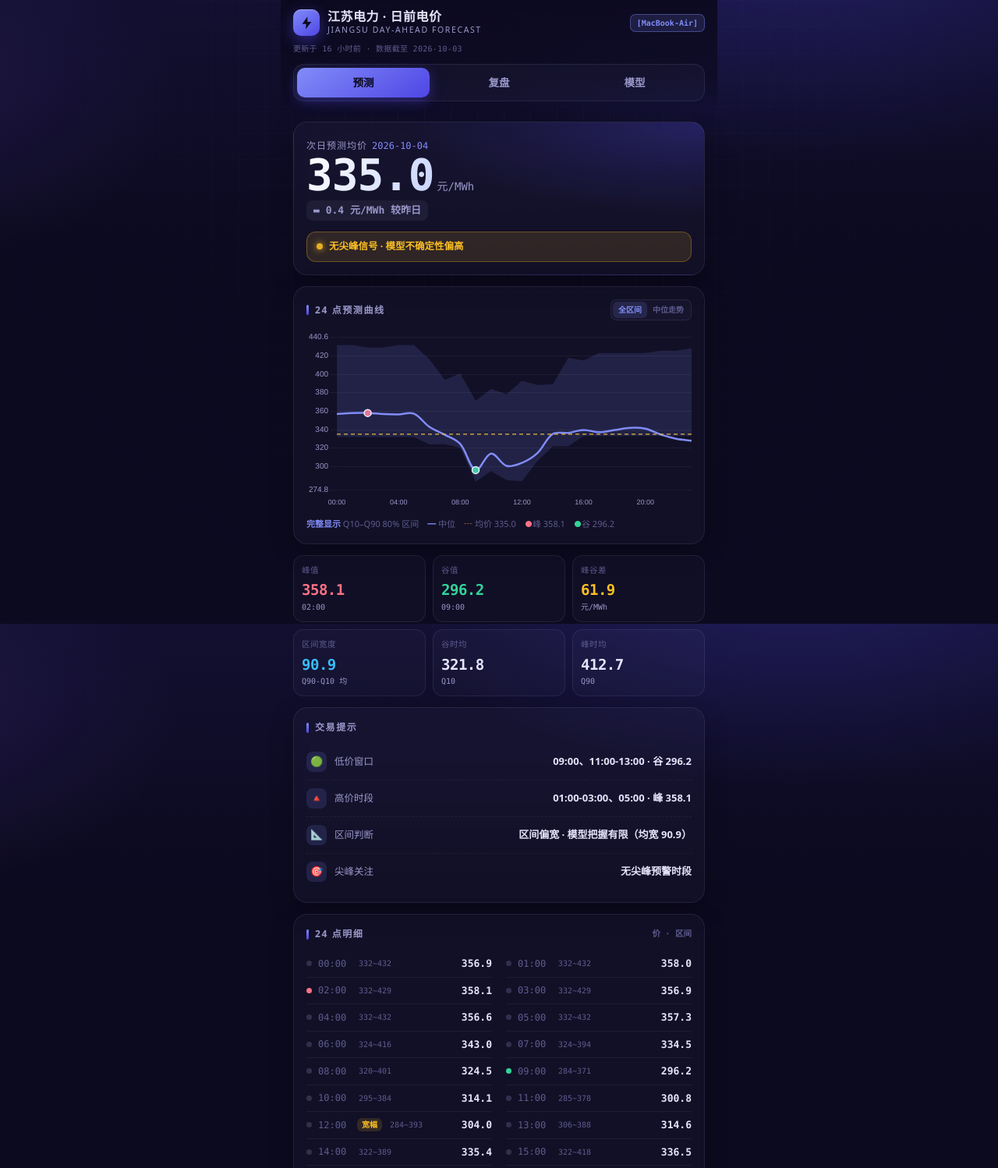
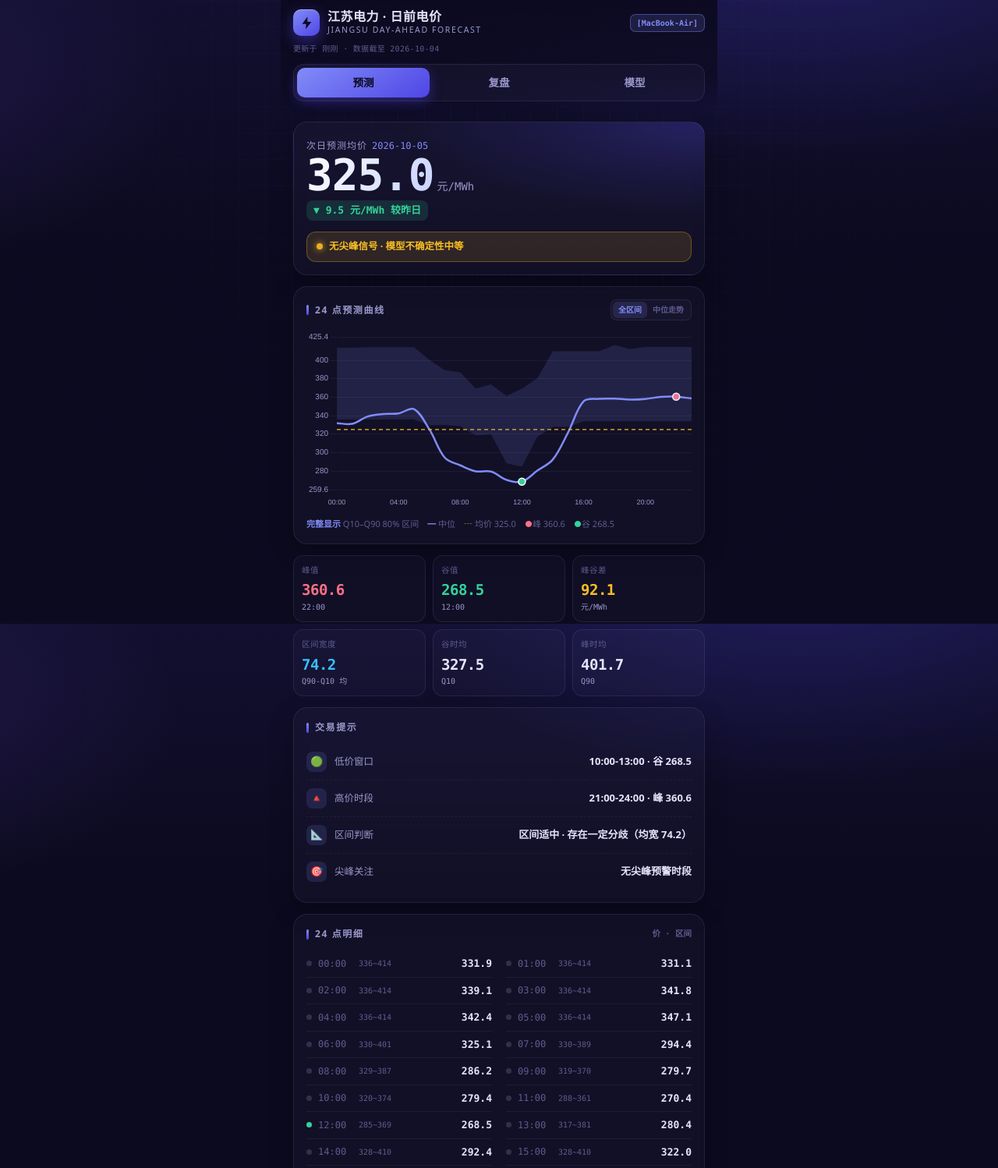
Before and after one commit to kingswoodjesse61528-netizen/jspower-pages, a plain HTML site: page index.html in a window 1280 px wide. Shown: the top 1498 px of the page at 78% size. Drawn offline with Linux system fonts and the light colour scheme.

Commit message:
snapshot 2026-10-04 10:25

```diff
--- a/data.json
+++ b/data.json
@@ -1,179 +1,179 @@
 {
   "meta": {
-    "generated_at": "2026-10-03T10:55:58",
+    "generated_at": "2026-10-04T10:25:45",
     "machine": "MacBook-Air",
-    "data_date": "2026-10-03",
-    "pred_date": "2026-10-04"
+    "data_date": "2026-10-04",
+    "pred_date": "2026-10-05"
   },
   "prediction": {
-    "date": "2026-10-04",
+    "date": "2026-10-05",
     "hours": [
       {
         "hour": 0,
-        "median": 356.9,
-        "q10": 332.1,
-        "q90": 431.7,
+        "median": 331.9,
+        "q10": 335.8,
+        "q90": 413.6,
         "warning": "常态"
       },
       {
         "hour": 1,
-        "median": 358.0,
-        "q10": 332.1,
-        "q90": 431.7,
+        "median": 331.1,
+        "q10": 335.8,
+        "q90": 413.6,
         "warning": "常态"
       },
       {
         "hour": 2,
+        "median": 339.1,
+        "q10": 335.8,
+        "q90": 414.2,
+        "warning": "常态"
+      },
+      {
+        "hour": 3,
+        "median": 341.8,
+        "q10": 335.8,
+        "q90": 414.2,
+        "warning": "常态"
+      },
+      {
+        "hour": 4,
+        "median": 342.4,
+        "q10": 335.8,
+        "q90": 414.2,
+        "warning": "常态"
+      },
+      {
+        "hour": 5,
+        "median": 347.1,
+        "q10": 335.8,
+        "q90": 414.2,
+        "warning": "常态"
+      },
+      {
+        "hour": 6,
+        "median": 325.1,
+        "q10": 329.5,
+        "q90": 400.5,
+        "warning": "常态"
+      },
+      {
+        "hour": 7,
+        "median": 294.4,
+        "q10": 329.9,
+        "q90": 389.2,
+        "warning": "常态"
+      },
+      {
+        "hour": 8,
+        "median": 286.2,
+        "q10": 328.6,
+        "q90": 386.9,
+        "warning": "常态"
+      },
+      {
+        "hour": 9,
+        "median": 279.7,
+        "q10": 318.7,
+        "q90": 369.5,
+        "warning": "常态"
+      },
+      {
+        "hour": 10,
+        "median": 279.4,
+        "q10": 319.8,
+        "q90": 373.9,
+        "warning": "常态"
+      },
+      {
+        "hour": 11,
+        "median": 270.4,
+        "q10": 288.4,
+        "q90": 361.4,
+        "warning": "常态"
+      },
+      {
+        "hour": 12,
+        "median": 268.5,
+        "q10": 284.8,
+        "q90": 369.1,
+        "warning": "常态"
+      },
+      {
+        "hour": 13,
+        "median": 280.4,
+        "q10": 317.3,
+        "q90": 380.6,
+        "warning": "常态"
+      },
+      {
+        "hour": 14,
+        "median": 292.4,
+        "q10": 327.9,
+        "q90": 409.8,
+        "warning": "常态"
+      },
+      {
+        "hour": 15,
+        "median": 322.0,
+        "q10": 327.9,
+        "q90": 409.8,
+        "warning": "常态"
+      },
+      {
+        "hour": 16,
+        "median": 355.5,
+        "q10": 334.0,
+        "q90": 409.8,
+        "warning": "常态"
+      },
+      {
+        "hour": 17,
+        "median": 358.2,
+        "q10": 334.0,
+        "q90": 409.8,
+        "warning": "常态"
+      },
+      {
+        "hour": 18,
+        "median": 358.4,
+        "q10": 334.0,
+        "q90": 416.5,
+        "warning": "常态"
+      },
+      {
+        "hour": 19,
+        "median": 357.4,
+        "q10": 334.0,
+        "q90": 412.0,
+        "warning": "常态"
+      },
+      {
+        "hour": 20,
         "median": 358.1,
-        "q10": 332.1,
-        "q90": 428.9,
-        "warning": "常态"
-      },
-      {
-        "hour": 3,
-        "median": 356.9,
-        "q10": 332.1,
-        "q90": 428.9,
-        "warning": "常态"
-      },
-      {
-        "hour": 4,
-        "median": 356.6,
-        "q10": 332.1,
-        "q90": 431.7,
-        "warning": "常态"
-      },
-      {
-        "hour": 5,
-        "median": 357.3,
-        "q10": 332.1,
-        "q90": 431.7,
-        "warning": "常态"
-      },
-      {
-        "hour": 6,
-        "median": 343.0,
-        "q10": 323.9,
-        "q90": 416.3,
-        "warning": "常态"
-      },
-      {
-        "hour": 7,
-        "median": 334.5,
-        "q10": 324.2,
-        "q90": 393.9,
-        "warning": "常态"
-      },
-      {
-        "hour": 8,
-        "median": 324.5,
-        "q10": 320.4,
-        "q90": 400.8,
-        "warning": "常态"
-      },
-      {
-        "hour": 9,
-        "median": 296.2,
-        "q10": 283.7,
-        "q90": 371.4,
-        "warning": "常态"
-      },
-      {
-        "hour": 10,
-        "median": 314.1,
-        "q10": 295.1,
-        "q90": 384.2,
-        "warning": "常态"
-      },
-      {
-        "hour": 11,
-        "median": 300.8,
-        "q10": 285.3,
-        "q90": 378.4,
-        "warning": "常态"
-      },
-      {
-        "hour": 12,
-        "median": 304.0,
-        "q10": 284.0,
-        "q90": 392.9,
-        "warning": "不确定性偏高"
-      },
-      {
-        "hour": 13,
-        "median": 314.6,
-        "q10": 305.8,
-        "q90": 388.4,
-        "warning": "常态"
-      },
-      {
-        "hour": 14,
-        "median": 335.4,
-        "q10": 321.8,
-        "q90": 389.1,
-        "warning": "常态"
-      },
-      {
-        "hour": 15,
-        "median": 336.5,
-        "q10": 321.8,
-        "q90": 417.8,
-        "warning": "常态"
-      },
-      {
-        "hour": 16,
-        "median": 339.7,
-        "q10": 333.0,
-        "q90": 415.0,
-        "warning": "常态"
-      },
-      {
-        "hour": 17,
-        "median": 337.2,
-        "q10": 333.0,
-        "q90": 423.1,
-        "warning": "常态"
-      },
-      {
-        "hour": 18,
-        "median": 339.6,
-        "q10": 333.0,
-        "q90": 423.1,
-        "warning": "常态"
-      },
-      {
-        "hour": 19,
-        "median": 342.0,
-        "q10": 333.0,
-        "q90": 423.1,
-        "warning": "常态"
-      },
-      {
-        "hour": 20,
-        "median": 341.1,
-        "q10": 333.0,
-        "q90": 423.1,
+        "q10": 334.0,
+        "q90": 414.3,
         "warning": "常态"
       },
       {
         "hour": 21,
-        "median": 334.7,
-        "q10": 333.0,
-        "q90": 425.6,
+        "median": 360.3,
+        "q10": 334.0,
+        "q90": 414.3,
         "warning": "常态"
       },
       {
         "hour": 22,
-        "median": 330.2,
-        "q10": 333.0,
-        "q90": 425.6,
+        "median": 360.6,
+        "q10": 334.0,
+        "q90": 414.3,
         "warning": "常态"
       },
       {
         "hour": 23,
-        "median": 328.1,
-        "q10": 333.0,
-        "q90": 428.4,
+        "median": 358.6,
+        "q10": 334.0,
+        "q90": 414.3,
         "warning": "常态"
       }
     ],
@@ -181,36 +181,27 @@
     "imputed_features": [],
     "quality_note": "",
     "summary": {
-      "avg_median": 335.0,
+      "avg_median": 325.0,
       "peak": {
-        "hour": 2,
-        "price": 358.1
+        "hour": 22,
+        "price": 360.6
       },
       "valley": {
-        "hour": 9,
-        "price": 296.2
+        "hour": 12,
+        "price": 268.5
       },
       "band80": {
-        "q10_avg": 321.8,
-        "q90_avg": 412.7
+        "q10_avg": 327.5,
+        "q90_avg": 401.7
       },
       "warning_counts": {
-        "常态": 23,
-        "不确定性偏高": 1
+        "常态": 24
       }
     }
   },
   "accuracy": {
     "records": [
       {
-        "date": "2026-09-04",
-        "n": 24,
-        "mae": 56.77,
-        "naive_mae": 36.35,
-        "rmae": 1.562,
-        "cover80": 0.375
-      },
-      {
         "date": "2026-09-05",
         "n": 24,
         "mae": 48.85,
@@ -425,18 +416,26 @@
         "naive_mae": 47.47,
         "rmae": 1.675,
         "cover80": 0.167
+      },
+      {
+        "date": "2026-10-03",
+        "n": 24,
+        "mae": 90.31,
+        "naive_mae": 46.17,
+        "rmae": 1.956,
+        "cover80": 0.0
       }
     ],
     "summary": {
       "n_days": 28,
       "n_days_7": 6,
-      "avg_mae_30": 59.3,
-      "avg_mae_7": 77.4,
-      "avg_rmae_7": 3.588,
-      "cover80_mean": 0.39,
-      "cover80_mean_7": 0.146,
-      "period_7": "2026-09-27 ~ 2026-10-02",
-      "period_30": "2026-09-04 ~ 2026-10-02",
+      "avg_mae_30": 60.5,
+      "avg_mae_7": 80.0,
+      "avg_rmae_7": 3.241,
+      "cover80_mean": 0.376,
+      "cover80_mean_7": 0.132,
+      "period_7": "2026-09-28 ~ 2026-10-03",
+      "period_30": "2026-09-05 ~ 2026-10-03",
       "best_day": "2026-09-18",
       "best_mae": 33.17,
       "worst_day": "2026-09-26",
@@ -458,36 +457,6 @@
     }
   },
   "history": [
-    {
-      "date": "2026-09-28",
-      "avg": 369.6,
-      "prices": [
-        374.1,
-        373.7,
-        373.9,
-        372.9,
-        373.1,
-        374.7,
-        370.7,
-        370.2,
-        371.2,
-        354.7,
-        362.2,
-        369.3,
-        373.2,
-        377.2,
-        377.5,
-        373.3,
-        367.4,
-        367.3,
-        367.3,
-        365.0,
-        365.3,
-        365.8,
-        364.8,
-        366.4
-      ]
-    },
     {
       "date": "2026-09-29",
       "avg": 369.9,
@@ -640,162 +609,66 @@
     },
     {
       "date": "2026-10-04",
-      "avg": 335.0,
+      "avg": 334.5,
       "prices": [
-        356.9,
-        358.0,
-        358.1,
+        356.4,
+        357.3,
+        357.4,
         356.9,
         356.6,
-        357.3,
-        343.0,
-        334.5,
-        324.5,
-        296.2,
-        314.1,
-        300.8,
-        304.0,
-        314.6,
+        357.1,
+        342.8,
+        334.2,
+        321.4,
+        292.5,
+        314.9,
+        298.4,
+        304.8,
+        312.4,
         335.4,
         336.5,
-        339.7,
-        337.2,
-        339.6,
-        342.0,
+        337.4,
+        343.2,
+        343.4,
+        343.2,
         341.1,
-        334.7,
-        330.2,
-        328.1
+        334.0,
+        327.3,
+        323.7
+      ]
+    },
+    {
+      "date": "2026-10-05",
+      "avg": 325.0,
+      "prices": [
+        331.9,
+        331.1,
+        339.1,
+        341.8,
+        342.4,
+        347.1,
+        325.1,
+        294.4,
+        286.2,
+        279.7,
+        279.4,
+        270.4,
+        268.5,
+        280.4,
+        292.4,
+        322.0,
+        355.5,
+        358.2,
+        358.4,
+        357.4,
+        358.1,
+        360.3,
+        360.6,
+        358.6
       ]
     }
   ],
   "compare": [
-    {
-      "date": "2026-09-27",
-      "hours": [
-        {
-          "hour": 0,
-          "pred": 361.5,
-          "actual": 456.6
-        },
-        {
-          "hour": 1,
-          "pred": 360.6,
-          "actual": 453.2
-        },
-        {
-          "hour": 2,
-          "pred": 364.5,
-          "actual": 454.3
-        },
-        {
-          "hour": 3,
-          "pred": 362.9,
-          "actual": 451.2
-        },
-        {
-          "hour": 4,
-          "pred": 363.9,
-          "actual": 447.8
-        },
-        {
-          "hour": 5,
-          "pred": 365.2,
-          "actual": 459.6
-        },
-        {
-          "hour": 6,
-          "pred": 361.7,
-          "actual": 441.7
-        },
-        {
-          "hour": 7,
-          "pred": 362.0,
-          "actual": 417.4
-        },
-        {
-          "hour": 8,
-          "pred": 360.2,
-          "actual": 420.8
-        },
-        {
-          "hour": 9,
-          "pred": 358.9,
-          "actual": 340.1
-        },
-        {
-          "hour": 10,
-          "pred": 359.3,
-          "actual": 367.1
-        },
-        {
-          "hour": 11,
-          "pred": 358.8,
-          "actual": 389.5
-        },
-        {
-          "hour": 12,
-          "pred": 360.3,
-          "actual": 412.2
-        },
-        {
-          "hour": 13,
-          "pred": 359.8,
-          "actual": 425.3
-        },
-        {
-          "hour": 14,
-          "pred": 364.2,
-          "actual": 426.6
-        },
-        {
-          "hour": 15,
-          "pred": 366.8,
-          "actual": 437.9
-        },
-        {
-          "hour": 16,
-          "pred": 369.7,
-          "actual": 455.5
-        },
-        {
-          "hour": 17,
-          "pred": 370.9,
-          "actual": 465.0
-        },
-        {
-          "hour": 18,
-          "pred": 371.1,
-          "actual": 467.1
-        },
-        {
-          "hour": 19,
-          "pred": 368.5,
-          "actual": 453.6
-        },
-        {
-          "hour": 20,
-          "pred": 368.4,
-          "actual": 463.1
-        },
-        {
-          "hour": 21,
-          "pred": 368.8,
-          "actual": 468.7
-        },
-        {
-          "hour": 22,
-          "pred": 369.0,
-          "actual": 465.0
-        },
-        {
-          "hour": 23,
-          "pred": 367.5,
-          "actual": 455.1
-        }
-      ],
-      "mae": 74.5
-    },
     {
       "date": "2026-09-28",
       "hours": [
@@ -1551,6 +1424,132 @@
         }
       ],
       "mae": 90.3
+    },
+    {
+      "date": "2026-10-04",
+      "hours": [
+        {
+          "hour": 0,
+          "pred": 356.4,
+          "actual": 433.8
+        },
+        {
+          "hour": 1,
+          "pred": 357.3,
+          "actual": 434.0
+        },
+        {
+          "hour": 2,
+          "pred": 357.4,
+          "actual": 451.0
+        },
+        {
+          "hour": 3,
+          "pred": 356.9,
+          "actual": 445.0
+        },
+        {
+          "hour": 4,
+          "pred": 356.6,
+          "actual": 445.0
+        },
+        {
+          "hour": 5,
+          "pred": 357.1,
+          "actual": 450.0
+        },
+        {
+          "hour": 6,
+          "pred": 342.8,
+          "actual": 424.0
+        },
+        {
+          "hour": 7,
+          "pred": 334.2,
+          "actual": 405.0
+        },
+        {
+          "hour": 8,
+          "pred": 321.4,
+          "actual": 377.2
+        },
+        {
+          "hour": 9,
+          "pred": 292.5,
+          "actual": 345.1
+        },
+        {
+          "hour": 10,
+          "pred": 314.9,
+          "actual": 349.7
+        },
+        {
+          "hour": 11,
+          "pred": 298.4,
+          "actual": 318.3
+        },
+        {
+          "hour": 12,
+          "pred": 304.8,
+          "actual": 315.4
+        },
+        {
+          "hour": 13,
+          "pred": 312.4,
+          "actual": 347.5
+        },
+        {
+          "hour": 14,
+          "pred": 335.4,
+          "actual": 393.4
+        },
+        {
+          "hour": 15,
+          "pred": 336.5,
+          "actual": 409.7
+        },
+        {
+          "hour": 16,
+          "pred": 337.4,
+          "actual": 405.0
+        },
+        {
+          "hour": 17,
+          "pred": 343.2,
+          "actual": 407.0
+        },
+        {
+          "hour": 18,
+          "pred": 343.4,
+          "actual": 429.0
+        },
+        {
+          "hour": 19,
+          "pred": 343.2,
+          "actual": 410.0
+        },
+        {
+          "hour": 20,
+          "pred": 341.1,
+          "actual": 409.0
+        },
+        {
+          "hour": 21,
+          "pred": 334.0,
+          "actual": 406.0
+        },
+        {
+          "hour": 22,
+          "pred": 327.3,
+          "actual": 401.7
+        },
+        {
+          "hour": 23,
+          "pred": 323.7,
+          "actual": 397.0
+        }
+      ],
+      "mae": 65.9
     }
   ]
 }
--- a/index.html
+++ b/index.html
@@ -537,6 +537,8 @@ function drawPredChart(){
   const med=hrs.map(h=>h.median), q90=hrs.map(h=>h.q90), q10=hrs.map(h=>h.q10);
   const hasAct=hrs.some(h=>h.actual!=null);
   const act=hrs.map(h=>h.actual!=null?h.actual:null);
+  const hasNv=hrs.every(h=>h.naive!=null);
+  const nv=hrs.map(h=>h.naive!=null?h.naive:null);
   const ptC=hrs.map(h=>h.hour===s.peak.hour?C.coral:h.hour===s.valley.hour?C.green:'rgba(0,0,0,0)');
   const ptR=hrs.map(h=>(h.hour===s.peak.hour||h.hour===s.valley.hour)?4.5:0);
   const fullBand=PRED_CHART_MODE==='band';
@@ -550,8 +552,9 @@ function drawPredChart(){
     {data:med,borderColor:C.brand,borderWidth:2.5,tension:.35,fill:false,
       pointRadius:ptR,pointBackgroundColor:ptC,pointBorderColor:'#fff',pointBorderWidth:1.5,pointHoverRadius:5,label:'中位'}
   );
+  if(hasNv) ds.push({data:nv,borderColor:'rgba(156,163,175,.85)',borderWidth:1.3,borderDash:[2,3],tension:.35,fill:false,pointRadius:0,pointHoverRadius:3,label:'昨日同时刻'});
   if(hasAct) ds.push({data:act,borderColor:C.coral,borderWidth:2,borderDash:[4,3],tension:.35,fill:false,pointRadius:0,pointHoverRadius:4,label:'实际'});
-  const focus=med.concat(hasAct?act.filter(v=>v!=null):[]);
+  const focus=med.concat(hasAct?act.filter(v=>v!=null):[],hasNv?nv:[]);
   const opts=baseChart({unit:'元/MWh',showTip:fullBand?2:0});
   if(fullBand){
     const all=q10.concat(q90,focus), lo=Math.min(...all), hi=Math.max(...all);
@@ -566,6 +569,7 @@ function drawPredChart(){
   window._pc=new Chart($('#predChart'),{type:'line',data:{labels,datasets:ds},options:opts});
   $('#bandNote').innerHTML=(fullBand?'<b style="color:var(--brand)">完整显示</b> Q10–Q90 80% 区间　':'<b style="color:var(--amber)">走势模式</b> 已隐藏区间阴影　')+
     '<span style="color:var(--brand)">━</span> 中位　<span style="color:var(--amber)">┄</span> 均价 '+f1(s.avg_median)+
+    (hasNv?'　<span style="color:#9ca3af">┈</span> 昨日同时刻':'')+
     (hasAct?'　<span style="color:var(--coral)">┅</span> 事后实际':'')+
     '　<span style="color:var(--coral)">●</span>峰 '+f1(s.peak.price)+'　<span style="color:var(--green)">●</span>谷 '+f1(s.valley.price);
 }
--- a/sw.js
+++ b/sw.js
@@ -1,7 +1,7 @@
 /* 江苏电力日前电价 PWA · service worker
    页面导航与 data.json 走 network-first，静态依赖走 cache-first。
    改版时把 VER 加一位；新 SW 激活后旧壳不再长期滞留。 */
-const VER = 'jspower-v3';
+const VER = 'jspower-v4';
 const SHELL = [
   './',
   './index.html',
```
